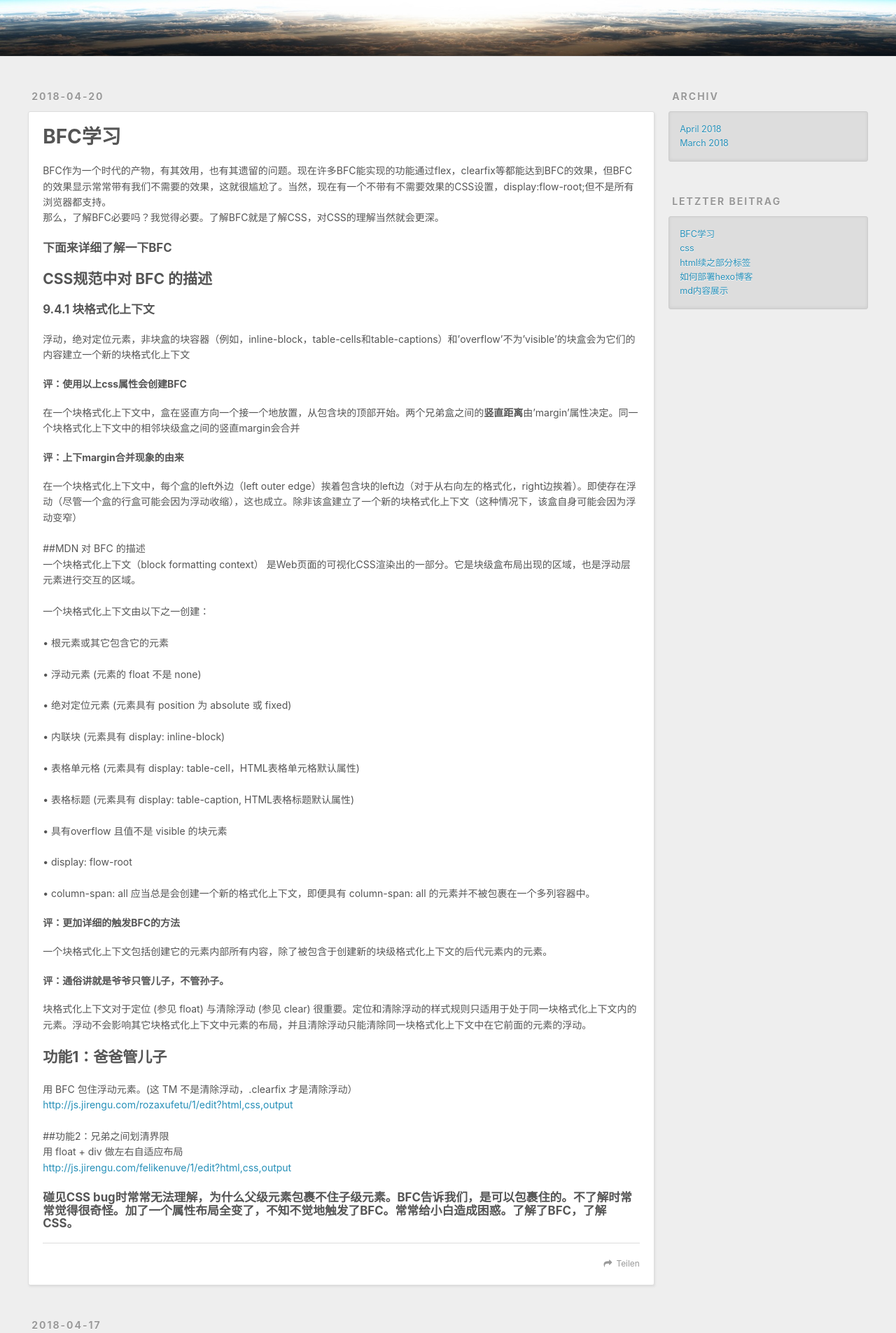
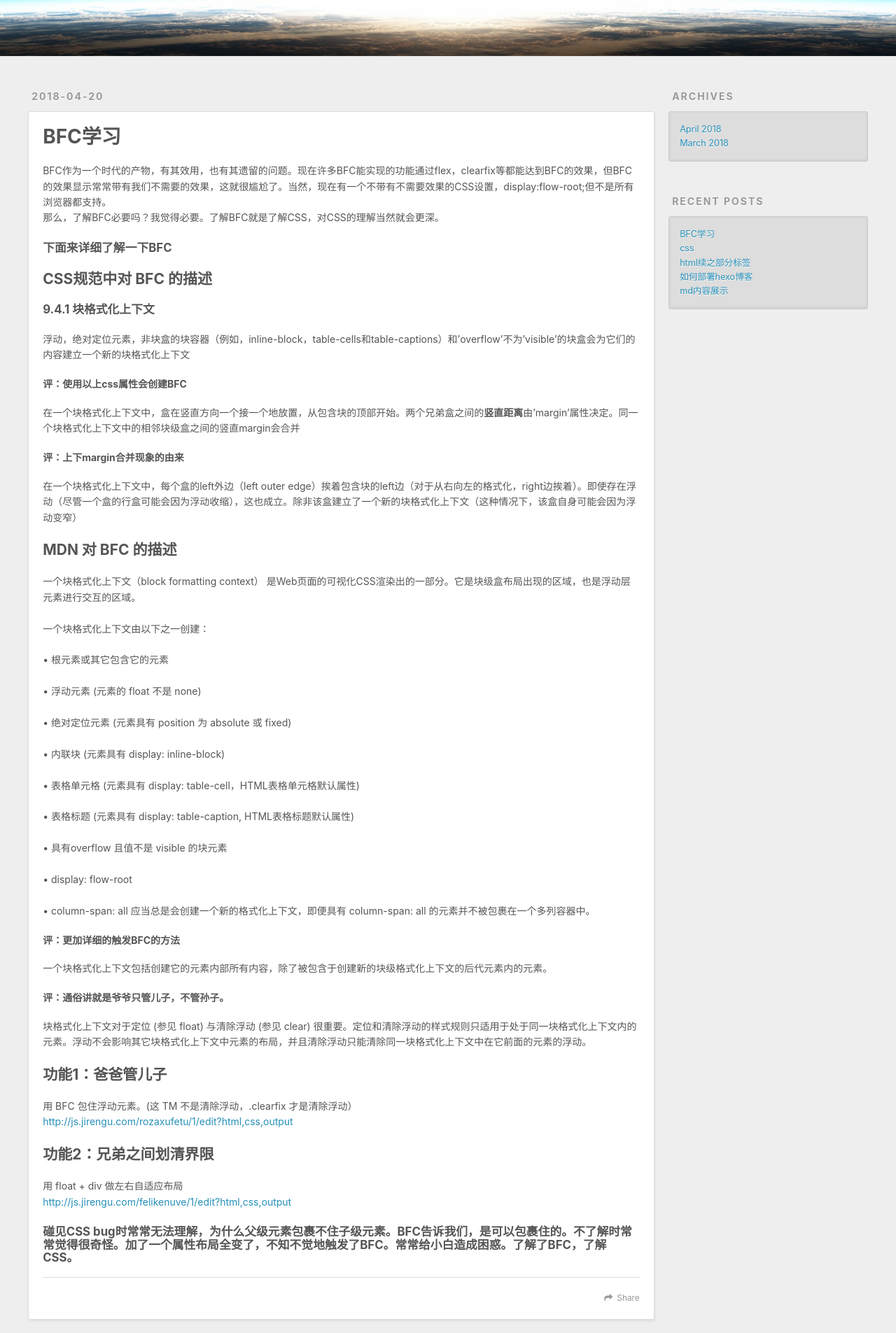
Before and after one commit to yingzhongbin/yingzhongbin.github.io, a plain HTML site: page index.html in a window 1280 px wide. Shown: the part 220-2125 px from the top of the page at 70% size. Drawn offline with nearby package versions, Linux system fonts and the light colour scheme.

Commit message:
Site updated: 2018-04-20 14:13:52

```diff
--- a/index.html
+++ b/index.html
@@ -50,7 +50,7 @@
 
           <a id="nav-rss-link" class="nav-icon" href="/atom.xml" title="RSS Feed"></a>
 
-        <a id="nav-search-btn" class="nav-icon" title="Suche"></a>
+        <a id="nav-search-btn" class="nav-icon" title="Search"></a>
       </nav>
       <div id="search-form-wrap">
         <form action="//google.com/search" method="get" accept-charset="UTF-8" class="search-form"><input type="search" name="q" class="search-form-input" placeholder="Search"><button type="submit" class="search-form-submit">&#xF002;</button><input type="hidden" name="sitesearch" value="http://yoursite.com"></form>
@@ -87,7 +87,7 @@
 <h4 id="下面来详细了解一下BFC"><a href="#下面来详细了解一下BFC" class="headerlink" title="下面来详细了解一下BFC"></a>下面来详细了解一下BFC</h4><h2 id="CSS规范中对-BFC-的描述"><a href="#CSS规范中对-BFC-的描述" class="headerlink" title="CSS规范中对 BFC 的描述"></a>CSS规范中对 BFC 的描述</h2><h4 id="9-4-1-块格式化上下文"><a href="#9-4-1-块格式化上下文" class="headerlink" title="9.4.1 块格式化上下文"></a>9.4.1 块格式化上下文</h4><p>浮动，绝对定位元素，非块盒的块容器（例如，inline-block，table-cells和table-captions）和’overflow’不为’visible’的块盒会为它们的内容建立一个新的块格式化上下文</p>
 <h5 id="评：使用以上css属性会创建BFC"><a href="#评：使用以上css属性会创建BFC" class="headerlink" title="评：使用以上css属性会创建BFC"></a>评：使用以上css属性会创建BFC</h5><p>在一个块格式化上下文中，盒在竖直方向一个接一个地放置，从包含块的顶部开始。两个兄弟盒之间的<strong>竖直距离</strong>由’margin’属性决定。同一个块格式化上下文中的相邻块级盒之间的竖直margin会合并</p>
 <h5 id="评：上下margin合并现象的由来"><a href="#评：上下margin合并现象的由来" class="headerlink" title="评：上下margin合并现象的由来"></a>评：上下margin合并现象的由来</h5><p>在一个块格式化上下文中，每个盒的left外边（left outer edge）挨着包含块的left边（对于从右向左的格式化，right边挨着）。即使存在浮动（尽管一个盒的行盒可能会因为浮动收缩），这也成立。除非该盒建立了一个新的块格式化上下文（这种情况下，该盒自身可能会因为浮动变窄）</p>
-<p>##MDN 对 BFC 的描述<br>一个块格式化上下文（block formatting context） 是Web页面的可视化CSS渲染出的一部分。它是块级盒布局出现的区域，也是浮动层元素进行交互的区域。</p>
+<h2 id="MDN-对-BFC-的描述"><a href="#MDN-对-BFC-的描述" class="headerlink" title="MDN 对 BFC 的描述"></a>MDN 对 BFC 的描述</h2><p>一个块格式化上下文（block formatting context） 是Web页面的可视化CSS渲染出的一部分。它是块级盒布局出现的区域，也是浮动层元素进行交互的区域。</p>
 <p>一个块格式化上下文由以下之一创建：</p>
 <p> •    根元素或其它包含它的元素</p>
 <p> •    浮动元素 (元素的 float 不是 none)</p>
@@ -101,12 +101,12 @@
 <h5 id="评：更加详细的触发BFC的方法"><a href="#评：更加详细的触发BFC的方法" class="headerlink" title="评：更加详细的触发BFC的方法"></a>评：更加详细的触发BFC的方法</h5><p>一个块格式化上下文包括创建它的元素内部所有内容，除了被包含于创建新的块级格式化上下文的后代元素内的元素。</p>
 <h5 id="评：通俗讲就是爷爷只管儿子，不管孙子。"><a href="#评：通俗讲就是爷爷只管儿子，不管孙子。" class="headerlink" title="评：通俗讲就是爷爷只管儿子，不管孙子。"></a>评：通俗讲就是爷爷只管儿子，不管孙子。</h5><p>块格式化上下文对于定位 (参见 float) 与清除浮动 (参见 clear) 很重要。定位和清除浮动的样式规则只适用于处于同一块格式化上下文内的元素。浮动不会影响其它块格式化上下文中元素的布局，并且清除浮动只能清除同一块格式化上下文中在它前面的元素的浮动。</p>
 <h2 id="功能1：爸爸管儿子"><a href="#功能1：爸爸管儿子" class="headerlink" title="功能1：爸爸管儿子"></a>功能1：爸爸管儿子</h2><p>用 BFC 包住浮动元素。(这 TM 不是清除浮动，.clearfix 才是清除浮动）<br><a href="http://js.jirengu.com/rozaxufetu/1/edit?html,css,output" target="_blank" rel="noopener">http://js.jirengu.com/rozaxufetu/1/edit?html,css,output</a></p>
-<p>##功能2：兄弟之间划清界限<br>用 float + div 做左右自适应布局<br><a href="http://js.jirengu.com/felikenuve/1/edit?html,css,output" target="_blank" rel="noopener">http://js.jirengu.com/felikenuve/1/edit?html,css,output</a></p>
+<h2 id="功能2：兄弟之间划清界限"><a href="#功能2：兄弟之间划清界限" class="headerlink" title="功能2：兄弟之间划清界限"></a>功能2：兄弟之间划清界限</h2><p>用 float + div 做左右自适应布局<br><a href="http://js.jirengu.com/felikenuve/1/edit?html,css,output" target="_blank" rel="noopener">http://js.jirengu.com/felikenuve/1/edit?html,css,output</a></p>
 <h4 id="碰见CSS-bug时常常无法理解，为什么父级元素包裹不住子级元素。BFC告诉我们，是可以包裹住的。不了解时常常觉得很奇怪。加了一个属性布局全变了，不知不觉地触发了BFC。常常给小白造成困惑。了解了BFC，了解CSS。"><a href="#碰见CSS-bug时常常无法理解，为什么父级元素包裹不住子级元素。BFC告诉我们，是可以包裹住的。不了解时常常觉得很奇怪。加了一个属性布局全变了，不知不觉地触发了BFC。常常给小白造成困惑。了解了BFC，了解CSS。" class="headerlink" title="碰见CSS bug时常常无法理解，为什么父级元素包裹不住子级元素。BFC告诉我们，是可以包裹住的。不了解时常常觉得很奇怪。加了一个属性布局全变了，不知不觉地触发了BFC。常常给小白造成困惑。了解了BFC，了解CSS。"></a>碰见CSS bug时常常无法理解，为什么父级元素包裹不住子级元素。BFC告诉我们，是可以包裹住的。不了解时常常觉得很奇怪。加了一个属性布局全变了，不知不觉地触发了BFC。常常给小白造成困惑。了解了BFC，了解CSS。</h4>
 
     </div>
     <footer class="article-footer">
-      <a data-url="http://yoursite.com/2018/04/20/BFC学习/" data-id="cjg7k0dcc0000x5f49w1cj4by" class="article-share-link">Teilen</a>
+      <a data-url="http://yoursite.com/2018/04/20/BFC学习/" data-id="cjg7k71i800000bf4dvwes1b4" class="article-share-link">Share</a>
 
 
     </footer>
@@ -146,7 +146,7 @@
 
     </div>
     <footer class="article-footer">
-      <a data-url="http://yoursite.com/2018/04/17/css/" data-id="cjg7k0dcl0001x5f416ge7x6k" class="article-share-link">Teilen</a>
+      <a data-url="http://yoursite.com/2018/04/17/css/" data-id="cjg7k71if00010bf4xuya48gd" class="article-share-link">Share</a>
 
 
     </footer>
@@ -196,7 +196,7 @@
 
     </div>
     <footer class="article-footer">
-      <a data-url="http://yoursite.com/2018/03/23/html续之部分标签/" data-id="cjg7k0dcx0003x5f4u8h9jjcp" class="article-share-link">Teilen</a>
+      <a data-url="http://yoursite.com/2018/03/23/html续之部分标签/" data-id="cjg7k71iq00030bf45h6w69gp" class="article-share-link">Share</a>
 
 
     </footer>
@@ -583,7 +583,7 @@
 
     </div>
     <footer class="article-footer">
-      <a data-url="http://yoursite.com/2018/03/11/如何部署hexo博客/" data-id="cjg7k0dd60005x5f4je8sdow9" class="article-share-link">Teilen</a>
+      <a data-url="http://yoursite.com/2018/03/11/如何部署hexo博客/" data-id="cjg7k71iy00050bf4hqu3g2xw" class="article-share-link">Share</a>
 
 
     </footer>
@@ -633,7 +633,7 @@
 
     </div>
     <footer class="article-footer">
-      <a data-url="http://yoursite.com/2018/03/11/md内容展示/" data-id="cjg7k0dcz0004x5f45cn1zzq2" class="article-share-link">Teilen</a>
+      <a data-url="http://yoursite.com/2018/03/11/md内容展示/" data-id="cjg7k71is00040bf425f5vkc7" class="article-share-link">Share</a>
 
 
     </footer>
@@ -678,7 +678,7 @@
 
     </div>
     <footer class="article-footer">
-      <a data-url="http://yoursite.com/2018/03/11/hello-world/" data-id="cjg7k0dcu0002x5f4wsd5balq" class="article-share-link">Teilen</a>
+      <a data-url="http://yoursite.com/2018/03/11/hello-world/" data-id="cjg7k71in00020bf4raz0fh16" class="article-share-link">Share</a>
 
 
     </footer>
@@ -704,7 +704,7 @@
 
 
   <div class="widget-wrap">
-    <h3 class="widget-title">Archiv</h3>
+    <h3 class="widget-title">Archives</h3>
     <div class="widget">
       <ul class="archive-list"><li class="archive-list-item"><a class="archive-list-link" href="/archives/2018/04/">April 2018</a></li><li class="archive-list-item"><a class="archive-list-link" href="/archives/2018/03/">March 2018</a></li></ul>
     </div>
@@ -714,7 +714,7 @@
 
 
   <div class="widget-wrap">
-    <h3 class="widget-title">letzter Beitrag</h3>
+    <h3 class="widget-title">Recent Posts</h3>
     <div class="widget">
       <ul>
 
```
Also changed, not shown: 2018/03/11/hello-world/index.html (+5 -5 lines), 2018/03/11/md内容展示/index.html (+6 -6 lines), 2018/03/11/如何部署hexo博客/index.html (+6 -6 lines), 2018/03/23/html续之部分标签/index.html (+6 -6 lines), 2018/04/17/css/index.html (+6 -6 lines), 2018/04/20/BFC学习/index.html (+8 -8 lines), archives/2018/03/index.html (+4 -4 lines), archives/2018/04/index.html (+4 -4 lines), archives/2018/index.html (+4 -4 lines), archives/index.html (+4 -4 lines).
